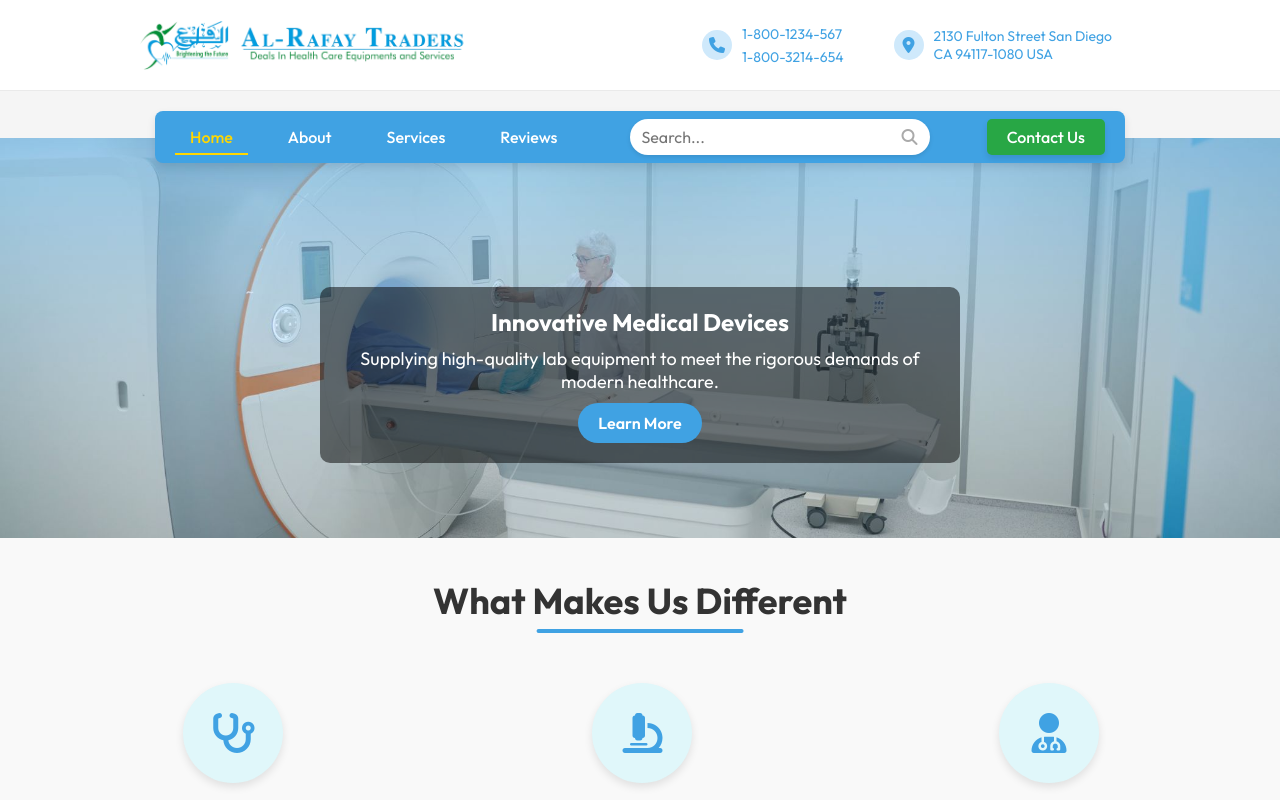
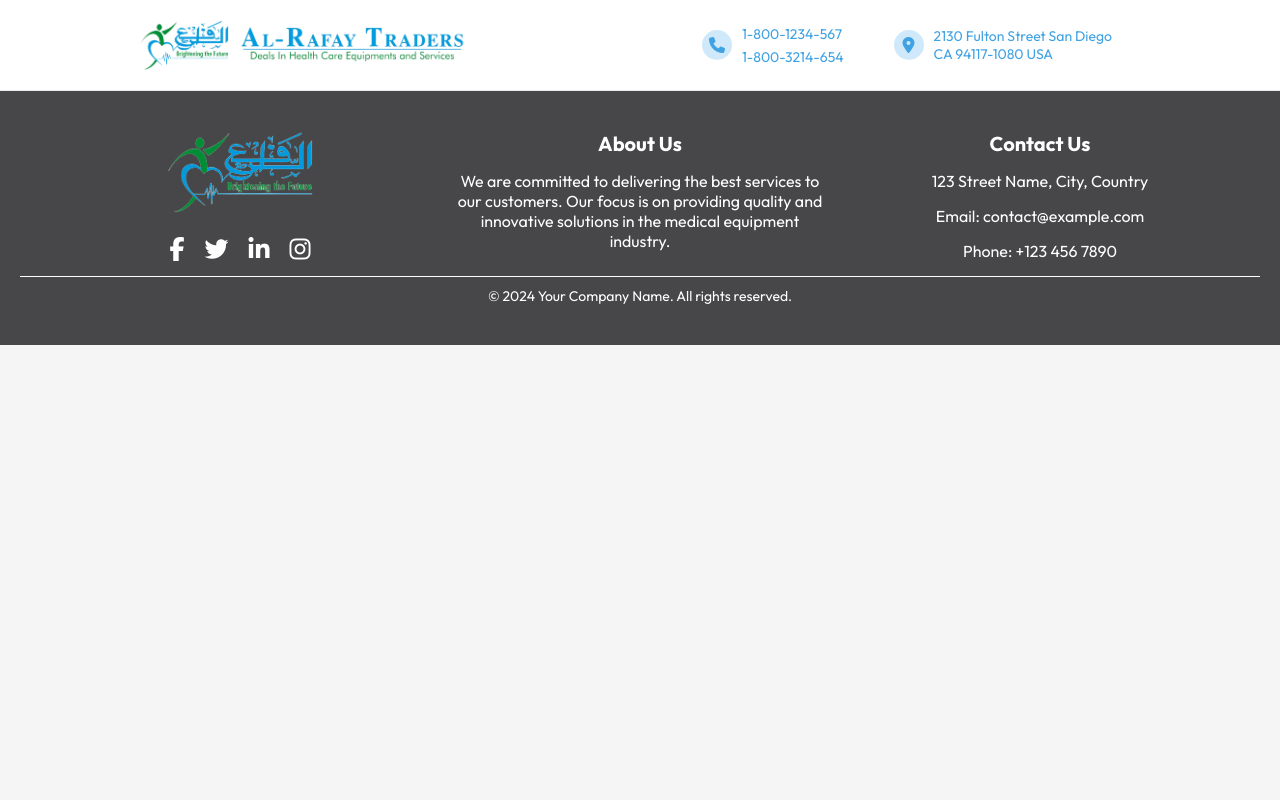
Before and after one commit to Warda-Tahir/Medical-Equipment, a React (Vite) app: page / in a window 1280 px wide. Shown: the top 800 px of the page. Built offline with nearby package versions, Linux system fonts and the light colour scheme; a web font is replaced by a local one.

Commit message:
Committing all changes

```diff
--- a/src/App.jsx
+++ b/src/App.jsx
@@ -7,7 +7,7 @@ const App = () => {
   return (
     <div>
       <Header />
-      <Navbar />
+      {/* <Navbar /> */}
       <Footer/>
     </div>
   )
```
